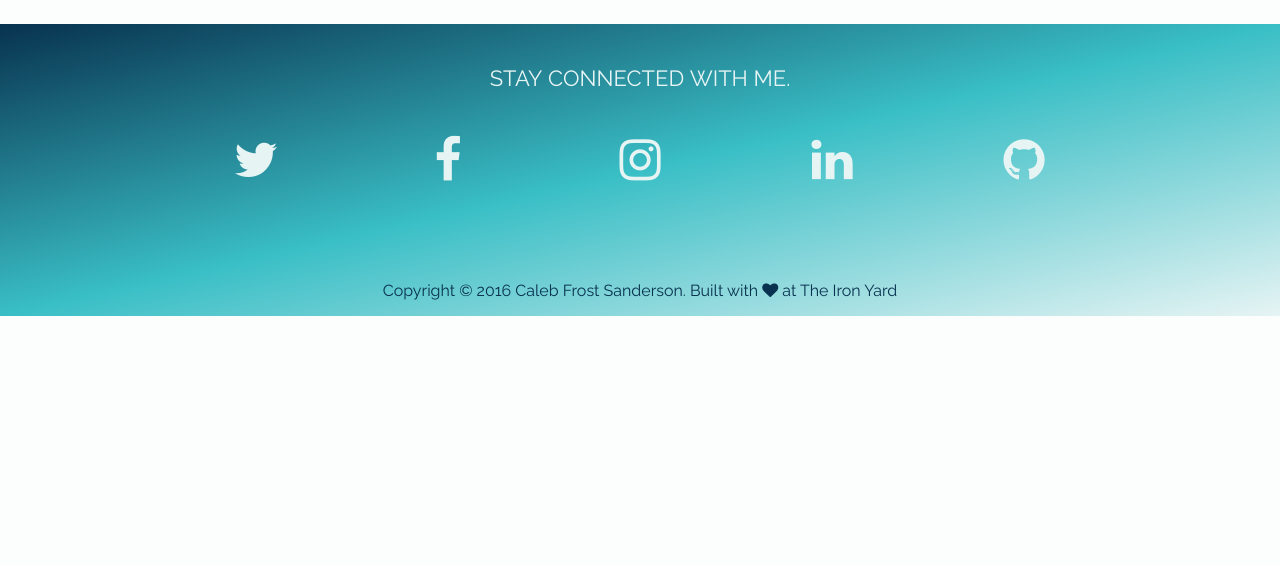
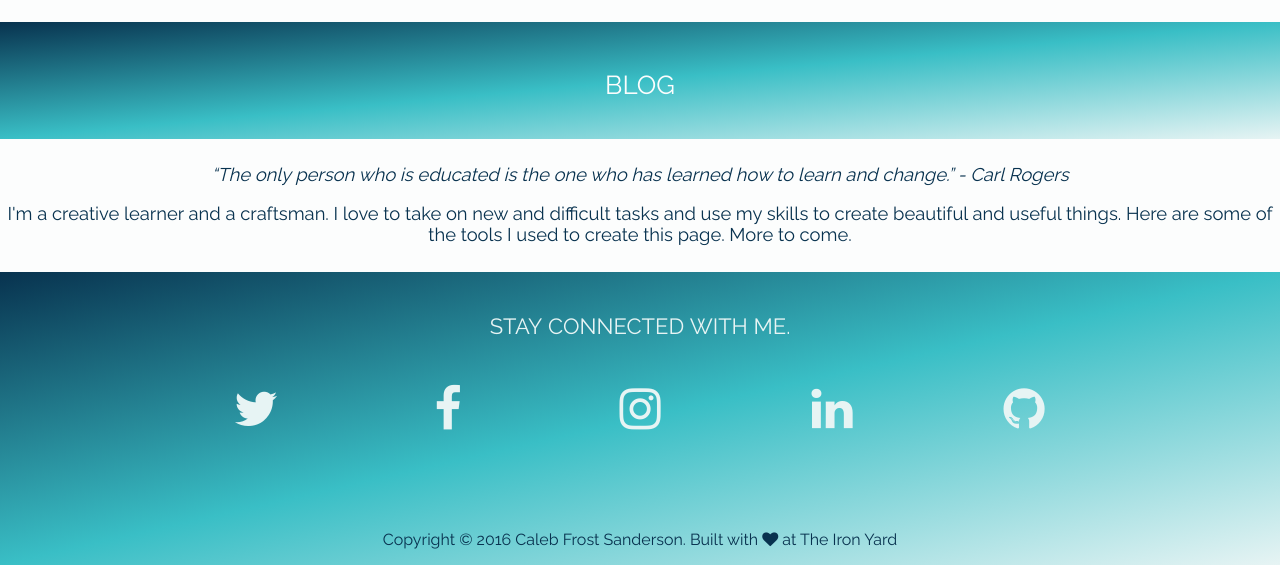
Before and after one commit to cfsanderson/portfolio, a React app: page / in a window 1280 px wide. Shown: the part 1328-1893 px from the top of the page. Before the commit the page ends 1644 px from the top, so only its background shows below. Built offline with nearby package versions, Linux system fonts and the light colour scheme; some packages are replaced by stand-ins of ours; no server answers; a web font is replaced by a local one.

Commit message:
Started the blog section and gave the header for Skills and BlogFeed the same styling

```diff
--- a/src/components/App.js
+++ b/src/components/App.js
@@ -43,8 +43,8 @@ class App extends Component {
     return (
       <div>
         <Header name={this.state.name} />
+        <Skills avatar_url={this.state.avatar_url} bio={this.state.bio} />
         <BlogFeed items={this.state.blog} />
-        <Skills avatar_url={this.state.avatar_url} bio={this.state.bio} />
         <Footer />
       </div>
     )
--- a/src/components/BlogFeed.js
+++ b/src/components/BlogFeed.js
@@ -6,11 +6,14 @@ class BlogFeed extends Component {
 
   render () {
     return (
-      <div>
-        {/* <h1>My Medium blog feed here</h1>
-          map */}
-        {/* <p>{this.props.feed}</p>
-        <p>{this.props.items}</p> */}
+      <div className='blog section-header'>
+        <h1>Blog</h1>
+        <div>
+          <blockquote className='quote' cite='https://en.wikipedia.org/wiki/Carl_Rogers'>
+            <q>The only person who is educated is the one who has learned how to learn and change.</q><span> - Carl Rogers</span>
+          </blockquote>
+          <p>I'm a creative learner and a craftsman. I love to take on new and difficult tasks and use my skills to create beautiful and useful things. Here are some of the tools I used to create this page. More to come.</p>
+        </div>
       </div>
     )
   }
--- a/src/components/Skills.js
+++ b/src/components/Skills.js
@@ -11,7 +11,7 @@ class Skills extends Component {
           <p>{this.props.bio}</p>
           <img className='avatar_url' src={this.props.avatar_url} />
         </div>
-        <div className='skills'>
+        <div className='skills section-header'>
           <h1>Skills</h1>
           <div className='words'>
             <blockquote className='quote' cite='https://en.wikipedia.org/wiki/Carl_Rogers'>
@@ -28,7 +28,9 @@ class Skills extends Component {
           </ul>
           <div className='gitHub'>
             <p>Check out some of my projects on GitHub.</p>
-            <a href='https://github.com/cfsanderson'><img className='gitHubChart' src='http://ghchart.rshah.org/22ddf6/cfsanderson' alt="Caleb's Github chart" /></a>
+            <a href='https://github.com/cfsanderson'>
+              <img className='gitHubChart' src='http://ghchart.rshah.org/22ddf6/cfsanderson' alt="Caleb's Github chart" />
+            </a>
           </div>
         </div>
       </div>
--- a/src/styles/screen.scss
+++ b/src/styles/screen.scss
@@ -23,7 +23,7 @@ body {
   min-height: 100%;
 }
 
-// top header section
+// Top header section. Will eventually become a navbar
 
 header.top {
   background-image: url(../images/ami-city-pier-2.jpg);
@@ -92,6 +92,8 @@ header.top {
     color: inherit;
   }
 
+  // "View Resume" button
+
   button {
     letter-spacing: 0;
     color: $base-color-five;
@@ -145,8 +147,8 @@ header.top {
     top: 0;
     width: 80%;
   }
+  // buttons styling codepen https://codepen.io/davidicus/pen/emgQKJ?editors=0110
 }
-// buttons styling codepen https://codepen.io/davidicus/pen/emgQKJ?editors=0110
 
 // Skills section
 
@@ -197,7 +199,9 @@ div.bio {
   }
 }
 
-div.skills {
+// Section header styling (Skills, BlogFeed, etc.)
+
+.section-header {
   font-size: 1.15em;
   text-align: center;
 
@@ -223,7 +227,9 @@ div.skills {
     font-variant-caps: all-small-caps;
     font-weight: lighter;
   }
+}
 
+div.skills {
   ul {
     list-style-type: none;
     display: flex;
```
